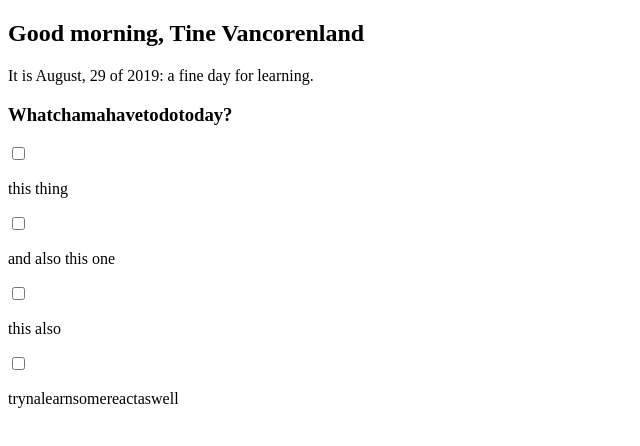
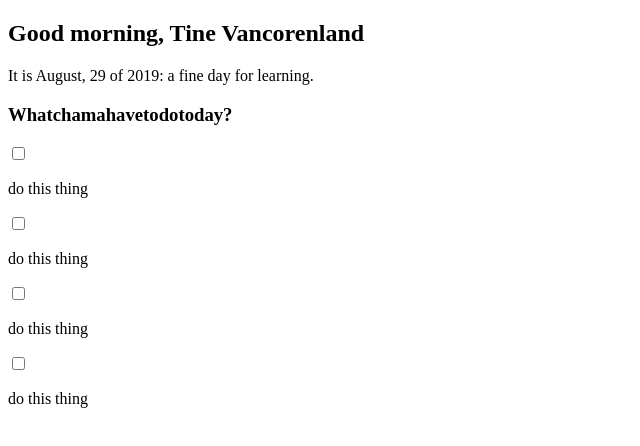
Before and after one commit to tinevancorenland/todolist, a React (Create React App) app: page / in a window 1280 px wide. Shown: the top 446 px of the page, without its empty margins (0-640 px from the left). Built offline with nearby package versions, Linux system fonts and the light colour scheme.

Commit message:
create a todoitem.js - new component

```diff
--- /dev/null
+++ b/src/Components/TodoItem.js
@@ -0,0 +1,12 @@
+import React from 'react'
+
+function TodoItem() {
+    return(
+        <div>
+            <input type="checkbox"/>
+            <p>do this thing</p>
+        </div>
+    )
+}
+
+export default TodoItem
--- a/src/Components/Todolist.js
+++ b/src/Components/Todolist.js
@@ -1,18 +1,15 @@
 import React from 'react';
+import TodoItem from './TodoItem'
 
 
 function Todolist() {
   return (
     <div>
       <h3>Whatchamahavetodotoday?</h3>
-      <input type="checkbox"/>
-      <p>this thing</p>
-      <input type="checkbox"/>
-      <p>and also this one</p>
-      <input type="checkbox"/>
-      <p>this also</p>
-      <input type="checkbox"/>
-      <p>trynalearnsomereactaswell</p>
+      <TodoItem />
+      <TodoItem />
+      <TodoItem />
+      <TodoItem />
     </div>
   );
 }
```
